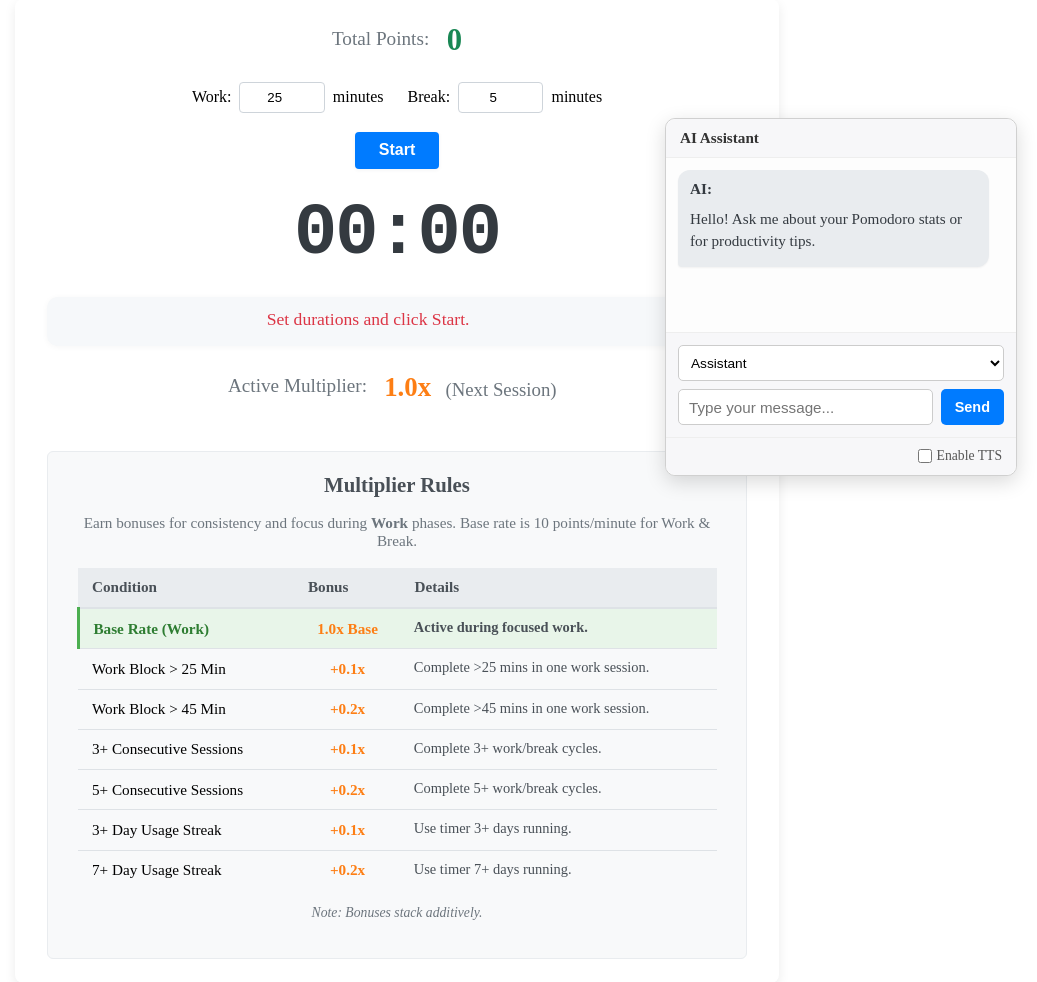
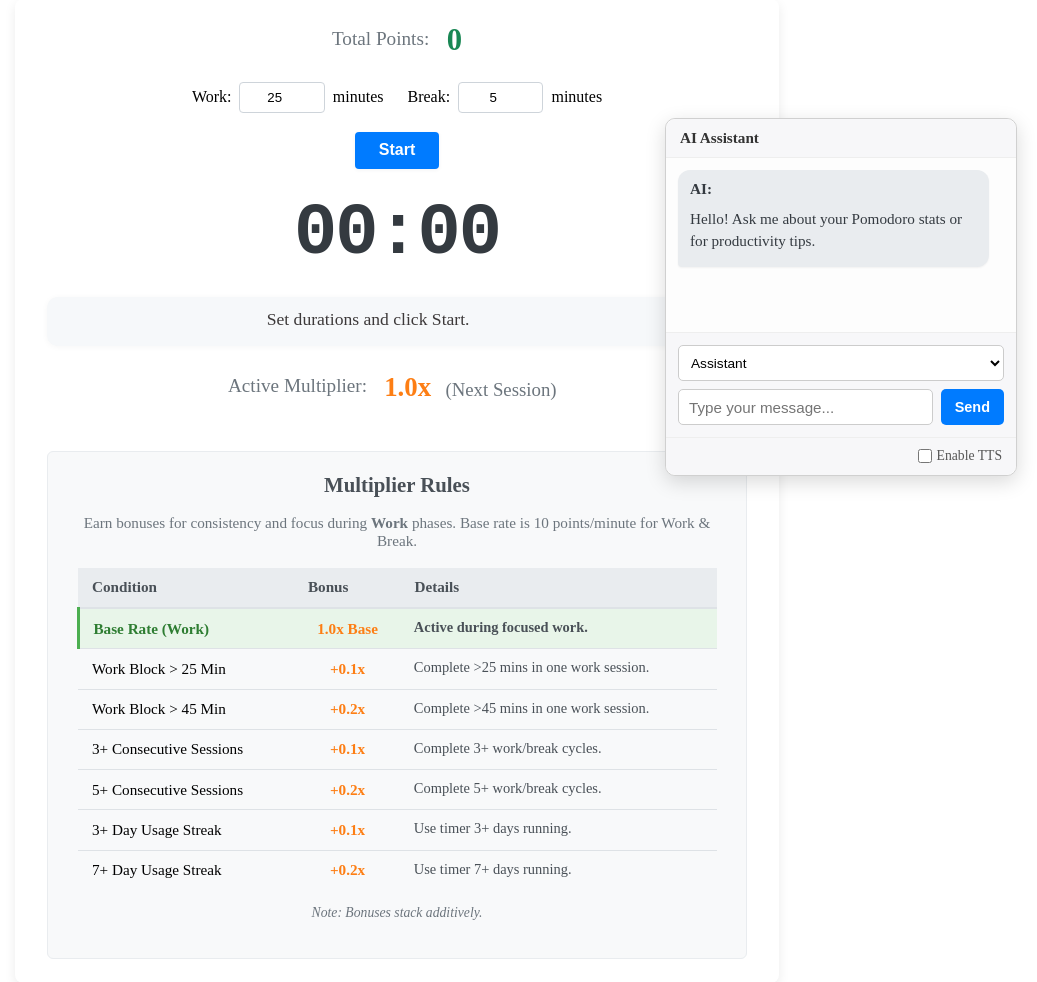
Before and after one commit to Likio3000/pomodoroAPP, a Flask app: page /timer in a window 1280 px wide. Shown: the part 304-1286 px from the top of the page, without its empty margins (243-1280 px from the left). Run offline with Flask 3, Linux system fonts and the light colour scheme; the visitor is signed in with stand-in values (Sample User, id 1); data that the repository does not hold is empty; some libraries are stand-ins or nearby versions.

Commit message:
read alerts bad :=0

```diff
--- a/pomodoro_app/static/style.css
+++ b/pomodoro_app/static/style.css
@@ -356,7 +356,7 @@ h1, h2, h3 {
 .status-message {
   font-size: 1.1em;
   margin: 0.5em 0 1.5em 0; /* Adjusted margin */
-  color: #dc3545; /* Bootstrap danger red for status/alerts */
+  color: #1b1717d8; /* Bootstrap danger red for status/alerts */
   text-align: center;
   min-height: 1.4em; /* Prevent layout shifts */
   font-weight: 500;
```
